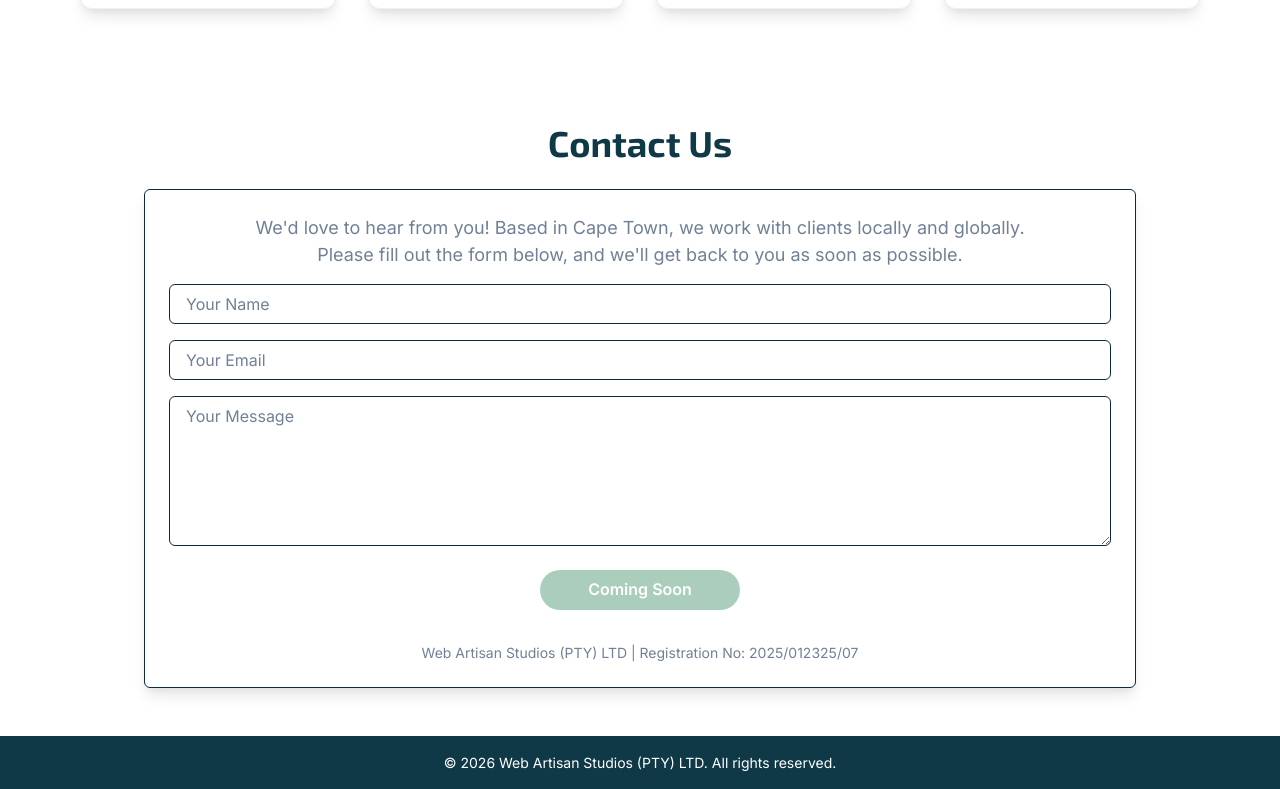
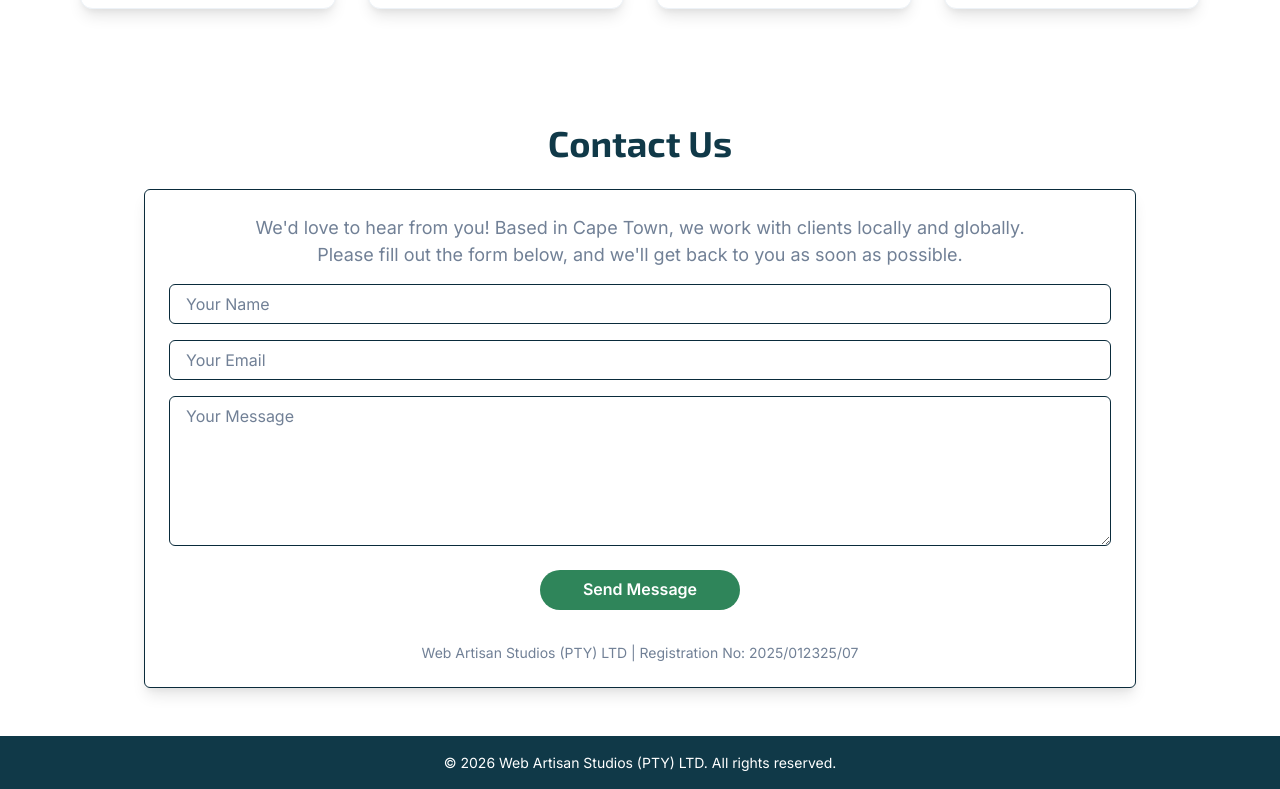
Before and after one commit to wernerbrynard/web-artisan, a Next.js app: page / in a window 1280 px wide. Shown: the part 1612-2401 px from the top of the page. Built offline with nearby package versions, Linux system fonts and the light colour scheme; no server answers.

Commit message:
Enable contact form and configure Resend API

```diff
--- a/src/app/api/contact/route.js
+++ b/src/app/api/contact/route.js
@@ -8,8 +8,9 @@ export async function POST(request) {
     const { name, email, message } = await request.json();
 
     const { data, error } = await resend.emails.send({
-      from: 'Web Artisan Contact Form <contact@webartisan.co.za>',
+      from: 'Web Artisan Contact Form <werner@webartisan.co.za>',
       to: ['werner@webartisan.co.za'],
+      reply_to: email,
       subject: `New Enquiry from ${name}`,
       text: `Name: ${name}\nEmail: ${email}\n\nMessage:\n${message}`,
     });
--- a/src/components/ContactForm.js
+++ b/src/components/ContactForm.js
@@ -119,14 +119,13 @@ export default function ContactForm(props) {
               rounded={'full'}
               px={6}
               isLoading={isSubmitting}
-              isDisabled={true}
               _hover={{
                 bg: 'var(--button-hover-color)',
               }}
               w="full"
               maxW="200px"
             >
-              Coming Soon
+              Send Message
             </Button>
             <Text color={'var(--text-light-color)'} fontSize={'sm'} mt={4}>
               Web Artisan Studios (PTY) LTD | Registration No: 2025/012325/07
```
